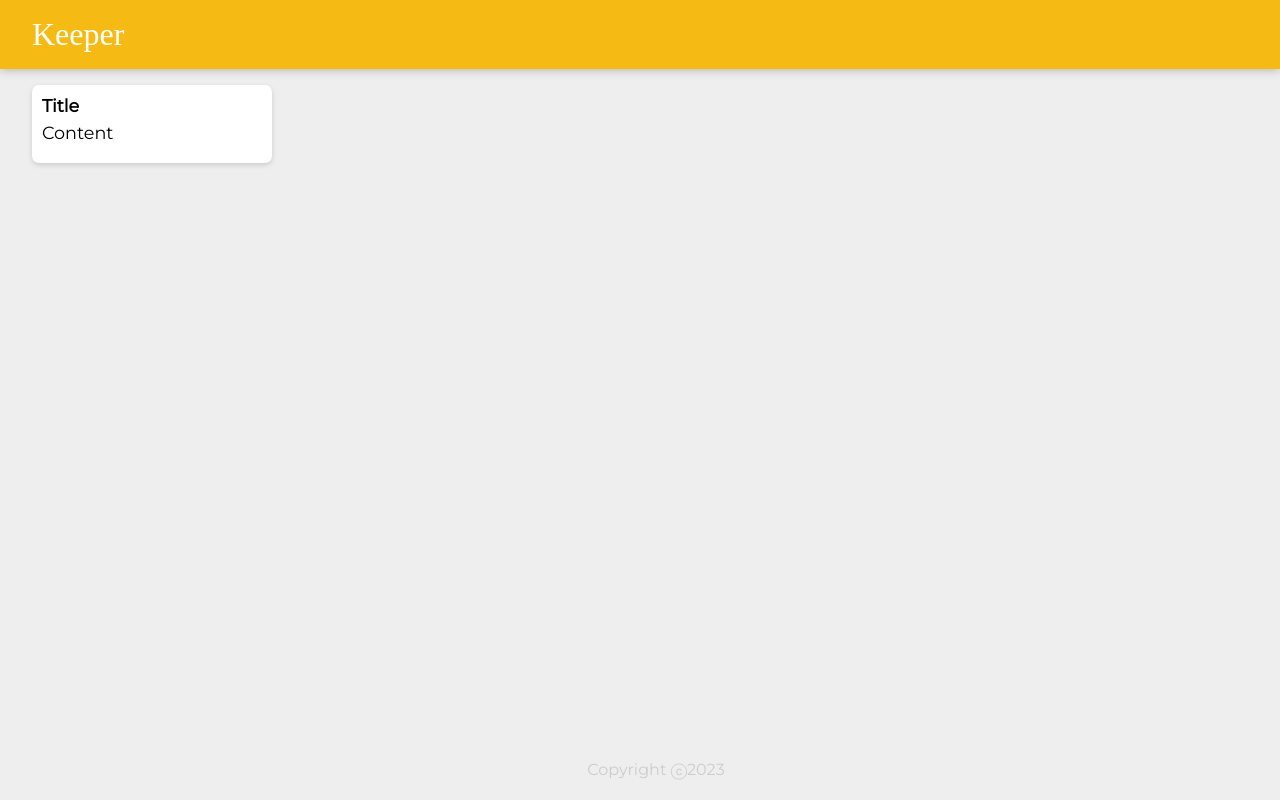
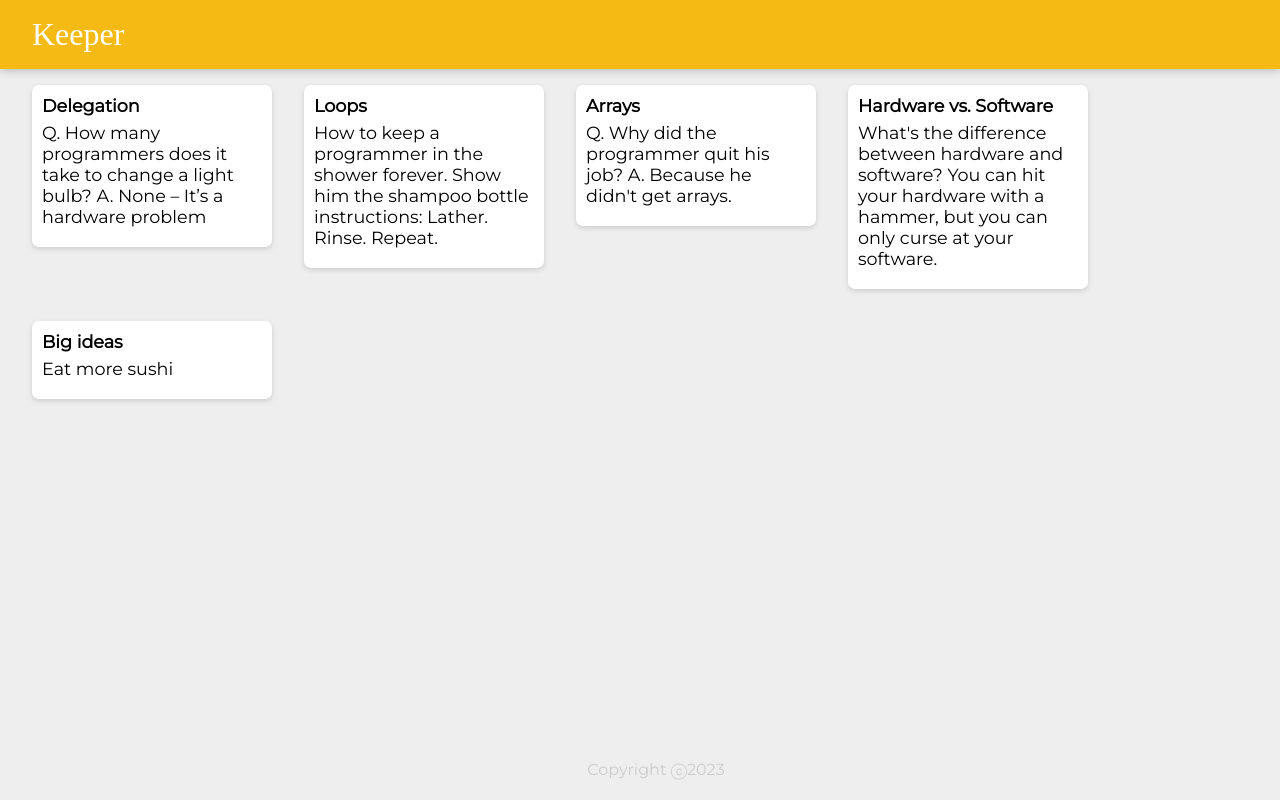
Before and after one commit to HopefulBee/ReactJS-Tutorial, a React (Create React App) app: page / in a window 1280 px wide. Built offline with nearby package versions, Linux system fonts and the light colour scheme; a web font is replaced by a local one.

Commit message:
mapping, props, dev tools

```diff
--- a/src/components/App.jsx
+++ b/src/components/App.jsx
@@ -2,15 +2,22 @@
 import Header from "../components/Header";
 import Note from "../components/Note";
 import Footer from "../components/Footer";
+import notes from "../notes";
 
 function App() {
-    return (
-        <div>
-            <Header />
-            <Note />
-            <Footer />
-        </div>
-    )
+  return (
+    <div>
+      <Header />
+      {notes.map((noteItem) => (
+        <Note
+          key={noteItem.key}
+          title={noteItem.title}
+          content={noteItem.content}
+        />
+      ))}{" "}
+      <Footer />
+    </div>
+  );
 }
 
 export default App;
--- a/src/components/Note.jsx
+++ b/src/components/Note.jsx
@@ -1,10 +1,10 @@
 import React from "react";
 
-function Note() {
+function Note(props) {
     return (
         <div className= "note">
-            <h1>Title</h1>
-            <p>Content</p>
+            <h1>{props.title}</h1>
+            <p>{props.content}</p>
         </div>
     );
 }
--- /dev/null
+++ b/src/notes.js
@@ -0,0 +1,32 @@
+const notes = [
+    {
+        key: 1,
+        title: "Delegation",
+        content:
+          "Q. How many programmers does it take to change a light bulb? A. None – It’s a hardware problem"
+      },
+      {
+        key: 2,
+        title: "Loops",
+        content:
+          "How to keep a programmer in the shower forever. Show him the shampoo bottle instructions: Lather. Rinse. Repeat."
+      },
+      {
+        key: 3,
+        title: "Arrays",
+        content:
+          "Q. Why did the programmer quit his job? A. Because he didn't get arrays."
+      },
+      {
+        key: 4,
+        title: "Hardware vs. Software",
+        content:
+          "What's the difference between hardware and software? You can hit your hardware with a hammer, but you can only curse at your software."
+      },
+      {
+        key: 5,
+        title: "Big ideas",
+        content: "Eat more sushi"
+      }
+];
+export default notes;
```
Also changed, not shown: public/styles.css (+7 -1 lines).
